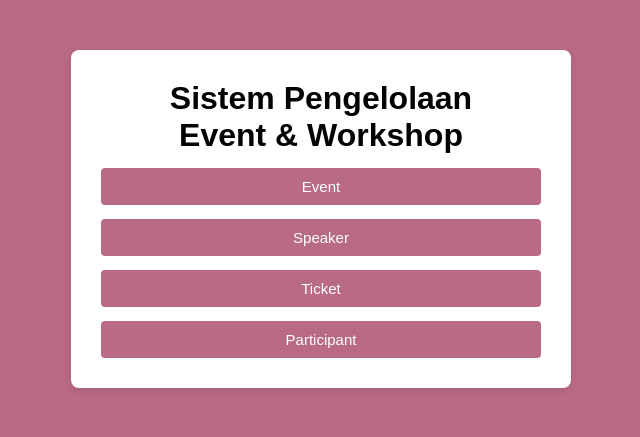
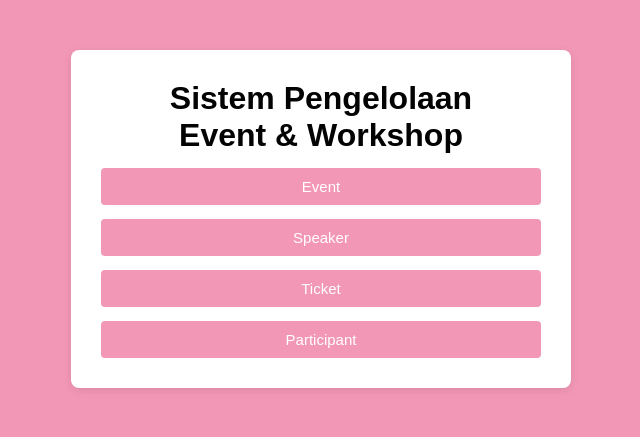
Before and after one commit to jihannabilaputri/49-08_Tim_H_EventWorkshop, a Laravel app: page / in a window 1280 px wide. Shown: the top 437 px of the page, without its empty margins (319-959 px from the left). Run offline with Laravel 12, Linux system fonts and the light colour scheme.

Commit message:
Update style.css

```diff
--- a/public/css/style.css
+++ b/public/css/style.css
@@ -1,8 +1,8 @@
 * { box-sizing: border-box; }
 
 :root {
-  --warna-utama: #b96a86;
-  --warna-hover: #e14194;
+  --warna-utama: #f397b7;
+  --warna-hover: #f52992;
   --warna-teks: #333;
   --warna-judul: #030303;
   --warna-hapus: #c62828;
```
